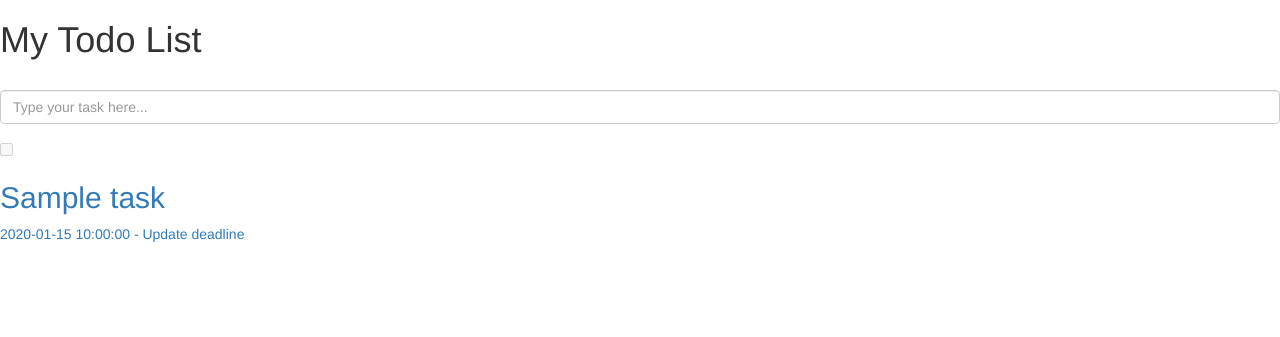
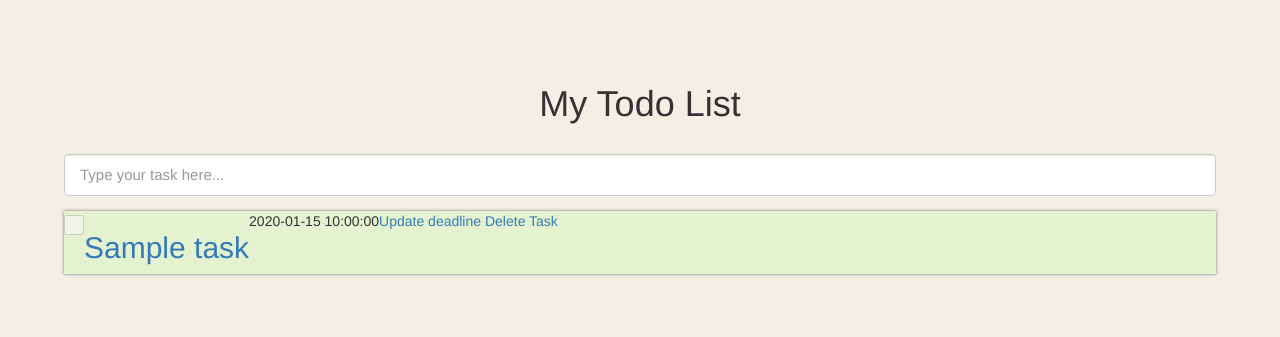
Before and after one commit to nkp1111/python-projects, a Flask app: template 8.todo_list/templates/index.html in a window 1280 px wide. Shown: the top 337 px of the page. Run offline with Flask 3, Linux system fonts and the light colour scheme; the template is opened without the code that fills it: values that come from a table or form of the project are taken from there, most other values are stand-ins (such as "Sample title", 1, 10 or a date in 2020); some libraries are stand-ins or nearby versions.

Commit message:
Feat: add delete task function and style

```diff
--- a/8.todo_list/main.py
+++ b/8.todo_list/main.py
@@ -33,6 +33,10 @@ with app.app_context():
 # flask app routes
 @app.route("/", methods=["GET", "POST"])
 def home():
+    """
+    Show all tasks and add new tasks
+    :return:
+    """
     form = AddTaskForm()
     if form.validate_on_submit():
         with app.app_context():
@@ -52,6 +56,11 @@ def home():
 
 @app.route("/change_status/<int:task_id>")
 def change_task_status(task_id):
+    """
+    Change task status (completed )
+    :param task_id:
+    :return:
+    """
     with app.app_context():
         task = ToDoTask.query.get(task_id)
         if task.completed:
@@ -65,6 +74,11 @@ def change_task_status(task_id):
 
 @app.route("/add_date/<int:task_id>", methods=["GET", "POST"])
 def add_deadline(task_id):
+    """
+    Update deadline for task
+    :param task_id:
+    :return:
+    """
     if request.method == "POST":
         date = request.form.get("date")
         if date:
@@ -77,5 +91,14 @@ def add_deadline(task_id):
     return render_template("add_deadline.html", task_id=task_id)
 
 
+@app.route("/delete_task/<int:task_id>")
+def delete_task(task_id):
+    with app.app_context():
+        task_to_delete = ToDoTask.query.get(task_id)
+        db.session.delete(task_to_delete)
+        db.session.commit()
+    return redirect(url_for("home"))
+
+
 if __name__ == "__main__":
     app.run(debug=True)
--- a/8.todo_list/static/css/index.css
+++ b/8.todo_list/static/css/index.css
@@ -1,3 +1,29 @@
+/* index page  */
+body {
+  background: #F4EFE4;
+  padding: 5%;
+}
+
+.main-heading {
+  text-align: center;
+}
+
+input[type="text"] {
+  padding: 2rem 1.5rem;
+  font-size: 1.5rem;
+}
+
+.task {
+  background: #E5F2CF;
+  box-shadow: 0 0 3px rgba(0, 0, 0, 0.5);
+  display: flex;
+}
+
+.task input[type="checkbox"] {
+  width: 20px;
+  height: 20px;
+}
+
 .task-link:hover {
   text-decoration: none;
 }
--- a/8.todo_list/templates/index.html
+++ b/8.todo_list/templates/index.html
@@ -3,25 +3,37 @@
 
 <!--body-->
 {% block content %}
-<h1>My Todo List</h1>
+<h1 class="main-heading">My Todo List</h1>
 
 {{ wtf.quick_form(form, novalidate=True) }}
 
 {% for todo in tasks|reverse: %}
 <div class="task">
 
+    {% if todo.completed: %}
+    <input type="checkbox" checked disabled>
+    {% else: %}
+    <input type="checkbox" disabled>
+    {% endif %}
+
     <a class="task-link" href="{{url_for('change_task_status', task_id=todo.id)}}">
         {% if todo.completed: %}
-        <input type="checkbox" checked disabled>
         <h2 class="completed">{{todo.task}}</h2>
         {% else: %}
-        <input type="checkbox" disabled>
         <h2>{{todo.task}}</h2>
         {% endif %}
     </a>
 
+    <div>
+        {{todo.deadline}}
+    </div>
 
-    <a href="{{ url_for('add_deadline', task_id=todo.id) }}">{{todo.deadline}} - Update deadline</a>
+    <div>
+        <a href="{{ url_for('add_deadline', task_id=todo.id) }}"> Update deadline</a>
+        <a href="{{url_for('delete_task', task_id=todo.id) }}">Delete Task</a>
+    </div>
+
+
 
 </div>
 
```
Also changed, not shown: 8.todo_list/instance/todo_list.db.
